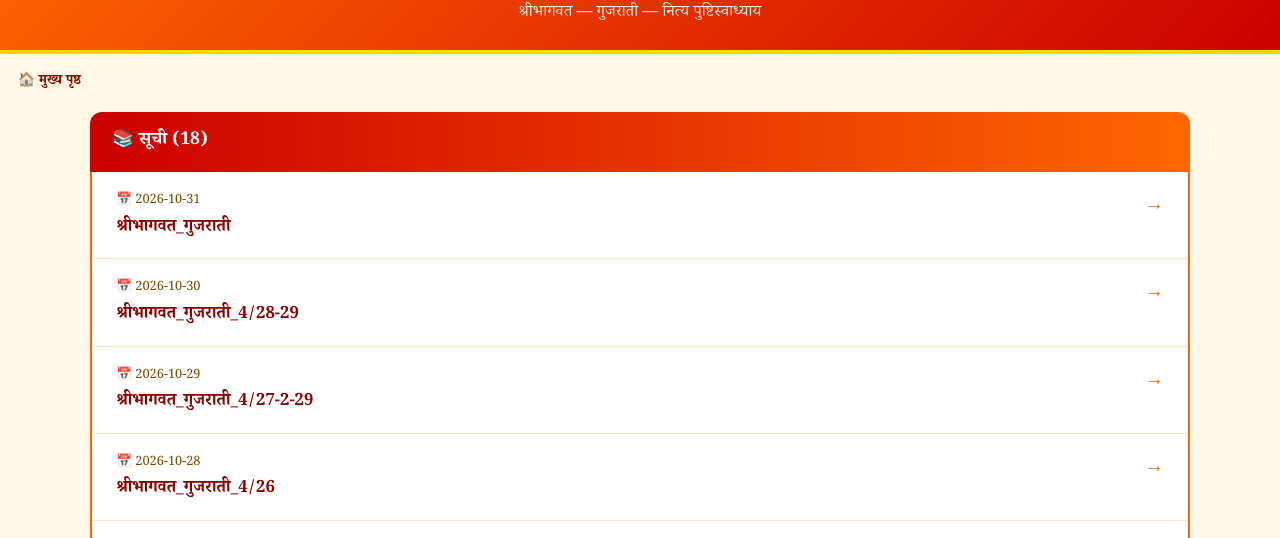
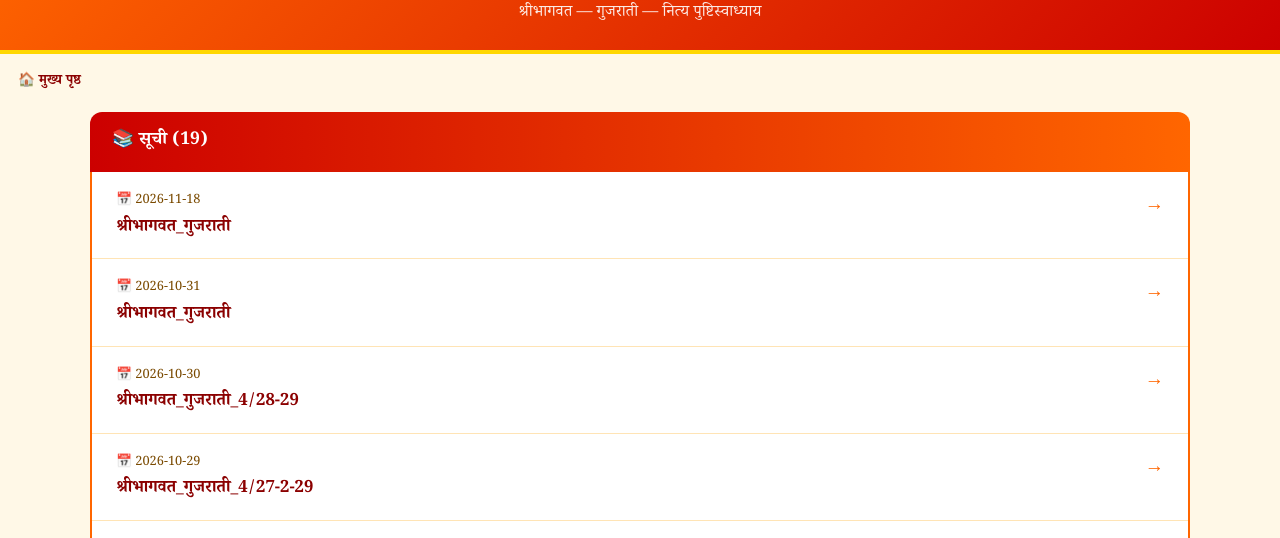
Before and after one commit to nsha30-alt/pushtimarg-library, a plain HTML site: page shribhagavat-gujarati/index.html in a window 1280 px wide. Shown: the part 252-790 px from the top of the page. Drawn offline with Linux system fonts and the light colour scheme.

Commit message:
Update index shribhagavat-gujarati/index.html

```diff
--- a/shribhagavat-gujarati/index.html
+++ b/shribhagavat-gujarati/index.html
@@ -35,8 +35,13 @@
   <div class="subtitle">श्रीभागवत — गुजराती — नित्य पुष्टिस्वाध्याय</div>
 </div>
 <a class="back-link" href="../index.html">🏠 मुख्य पृष्ठ</a>
-<div class="section-bar">📚 सूची (18)</div>
+<div class="section-bar">📚 सूची (19)</div>
 <div class="session-list">
+    <a class="session-card" href="2026-11-18_session.html">
+      <span class="card-arrow">→</span>
+      <div class="card-date">📅 2026-11-18</div>
+      <div class="card-title">श्रीभागवत_गुजराती</div>
+    </a>
     <a class="session-card" href="2026-10-31_session.html">
       <span class="card-arrow">→</span>
       <div class="card-date">📅 2026-10-31</div>
```
